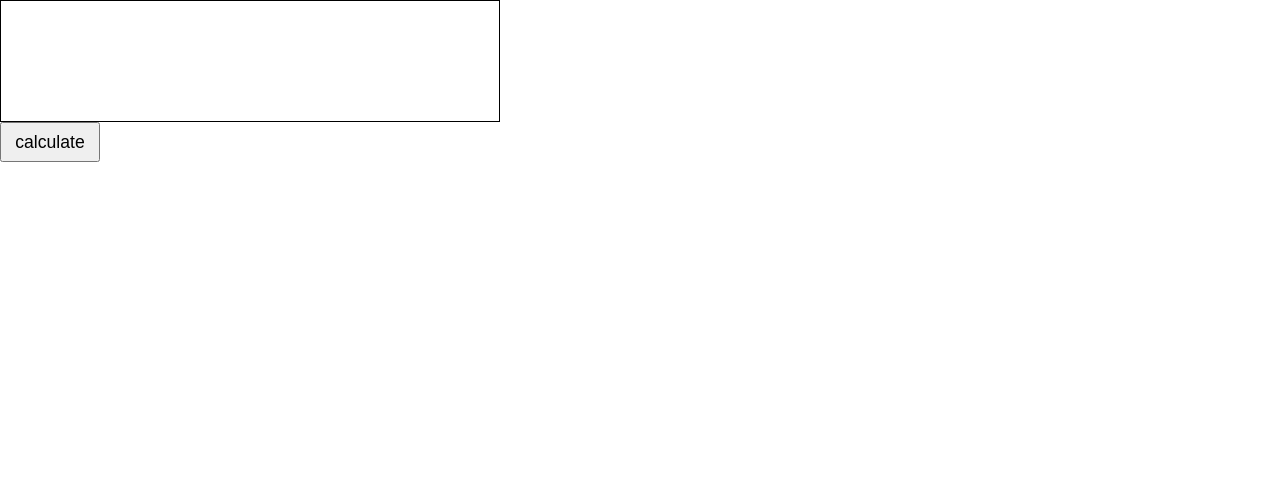
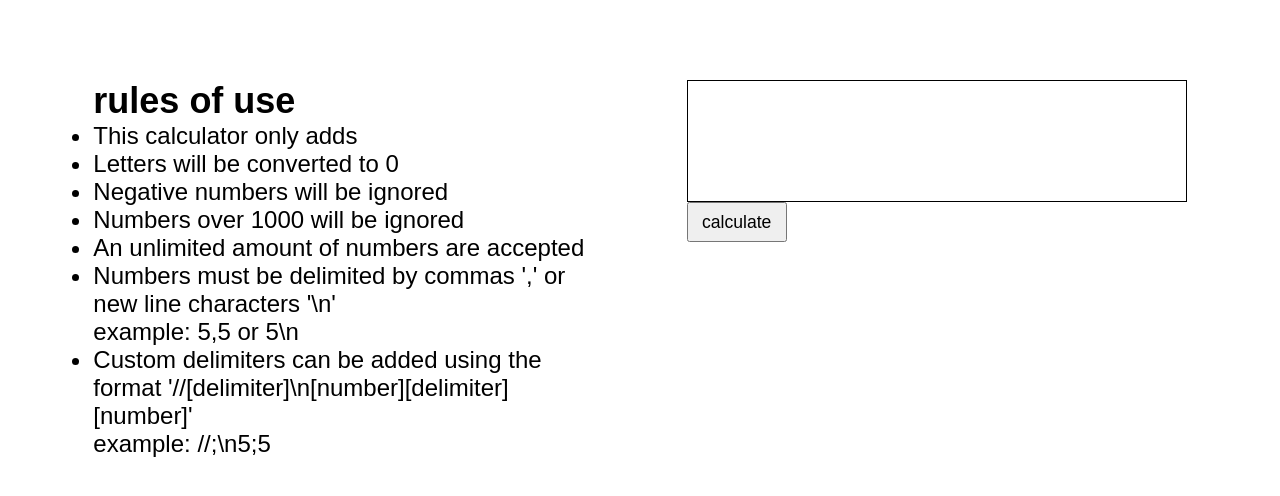
Before and after one commit to Eisenbartl/StringCalculator, a React app: page / in a window 1280 px wide. Shown: the top 496 px of the page. Built offline with nearby package versions, Linux system fonts and the light colour scheme; the HTML template or start-up script is replaced by a standard one.

Commit message:
step six commit, custom delimiter feature added, formatting alert feature added, rules of use component added

```diff
--- a/client/src/Components/App.jsx
+++ b/client/src/Components/App.jsx
@@ -1,5 +1,6 @@
 import Axios from 'axios';
 import React from 'react';
+import Rules from './Rules.jsx';
 import Calculator from './Calculator.jsx';
 
 class App extends React.Component {
@@ -16,17 +17,26 @@ class App extends React.Component {
     this.trackInput = this.trackInput.bind(this);
   }
 
+  // function for displaying exeptions to user
   exceptionAlert() {
     const exceptions = this.state.exceptions;
     const array = [];
-    if (exceptions.length > 0) {
+    let error = 'formatting error, please see rules of use';
+
+    if (exceptions.length > 0 && exceptions[0] !== 'formatting error') {
       for(let i = 0; i < exceptions.length; i++) {
-        array.push(exceptions[i])
-      }
-      alert(`This app only allows positivity, begone with your negatives ${array}`)
+          array.push(exceptions[i])
+        }
+        error = `This app only allows positivity, begone with your negatives ${array}, see rules of use`
+        alert(error);
+    }
+
+    if (exceptions[0] === 'formatting error') {
+      alert(error)
     }
   }
 
+  // send user input to server via axios post request
   handleClick() {
     Axios.post('/', { input: this.state.input })
       .then(res =>
@@ -40,13 +50,15 @@ class App extends React.Component {
       .catch(err => console.log(err));
   }
 
+  // track user input function
   trackInput(e) {
     this.setState({ input: e.target.value });
   }
 
   render() {
     return (
-      <div>
+      <div className='app-body'>
+        <Rules />
         <Calculator
           handleClick={this.handleClick}
           trackInput={this.trackInput}
--- /dev/null
+++ b/client/src/Components/Rules.jsx
@@ -0,0 +1,22 @@
+import React from 'react';
+
+const Rules = props => (
+  <div className='rules-body'>
+    <h2>rules of use</h2>
+    <ul>
+      <li>This calculator only adds</li>
+      <li>Letters will be converted to 0</li>
+      <li>Negative numbers will be ignored</li>
+      <li>Numbers over 1000 will be ignored</li>
+      <li>An unlimited amount of numbers are accepted</li>
+      <li>Numbers must be delimited by commas ',' or new line characters '\n'<br></br>
+        example: 5,5 or 5\n
+      </li>
+      <li>Custom delimiters can be added using the format '//[delimiter]\n[number][delimiter][number]'<br></br>
+        example: //;\n5;5
+      </li>
+    </ul>
+  </div>
+);
+
+export default Rules;
--- a/style/style.css
+++ b/style/style.css
@@ -4,6 +4,23 @@
   box-sizing: border-box;
 }
 
+/* APP BODY */
+.app-body {
+  display: flex;
+  height: 100vh;
+  justify-content: space-evenly;
+  /* align-items: center; */
+  padding-top: 10vh;
+}
+
+/* RULES */
+.rules-body {
+  width: 500px;
+  font-size: 1.5rem;
+  font-family: Arial, Helvetica, sans-serif;
+}
+
+/* CALCULATOR */
 .calculator-i-o {
   border: 1px solid #000;
   display: flex;
```
Also changed, not shown: test/logicTest.js (+48 -4 lines), 3 other files (tests, documents, lock files or other folders).
